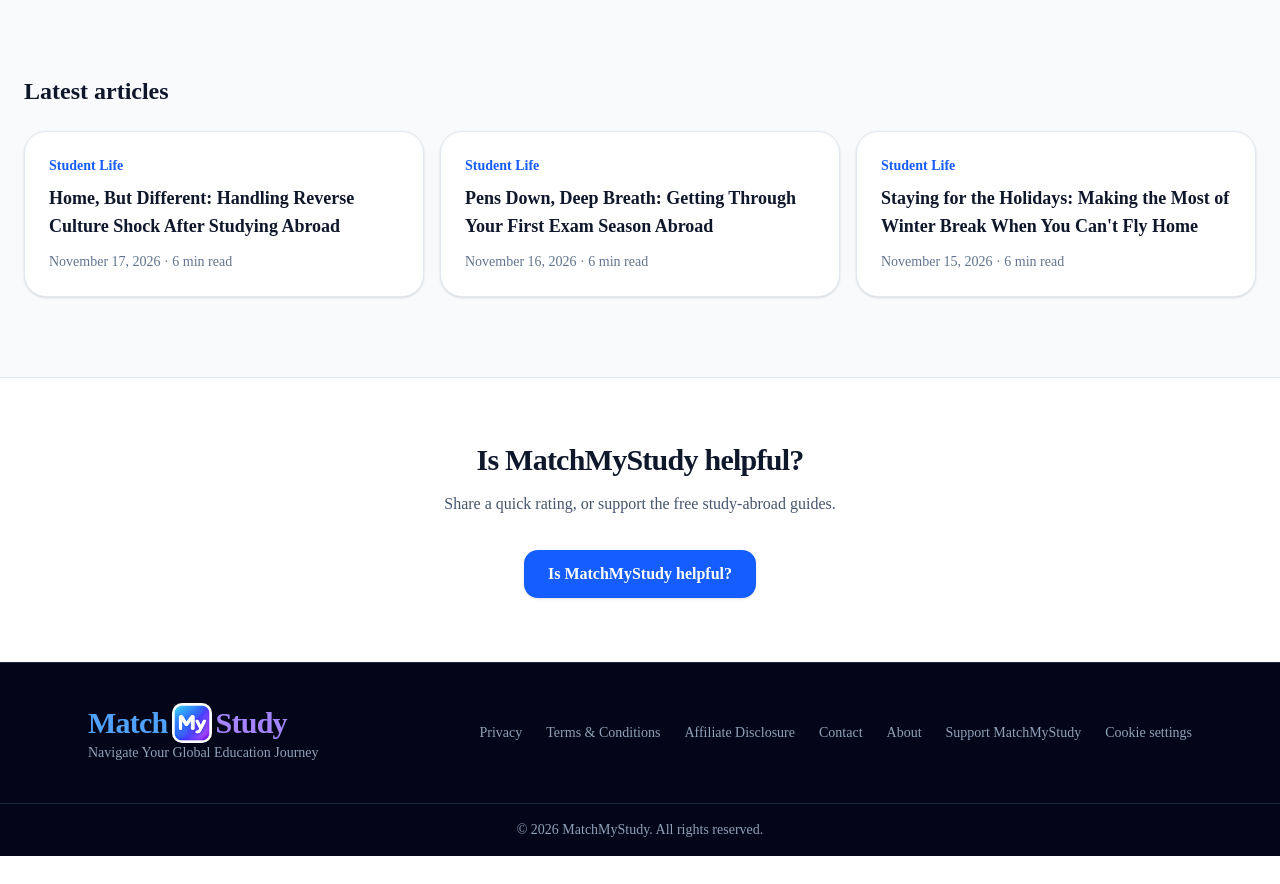
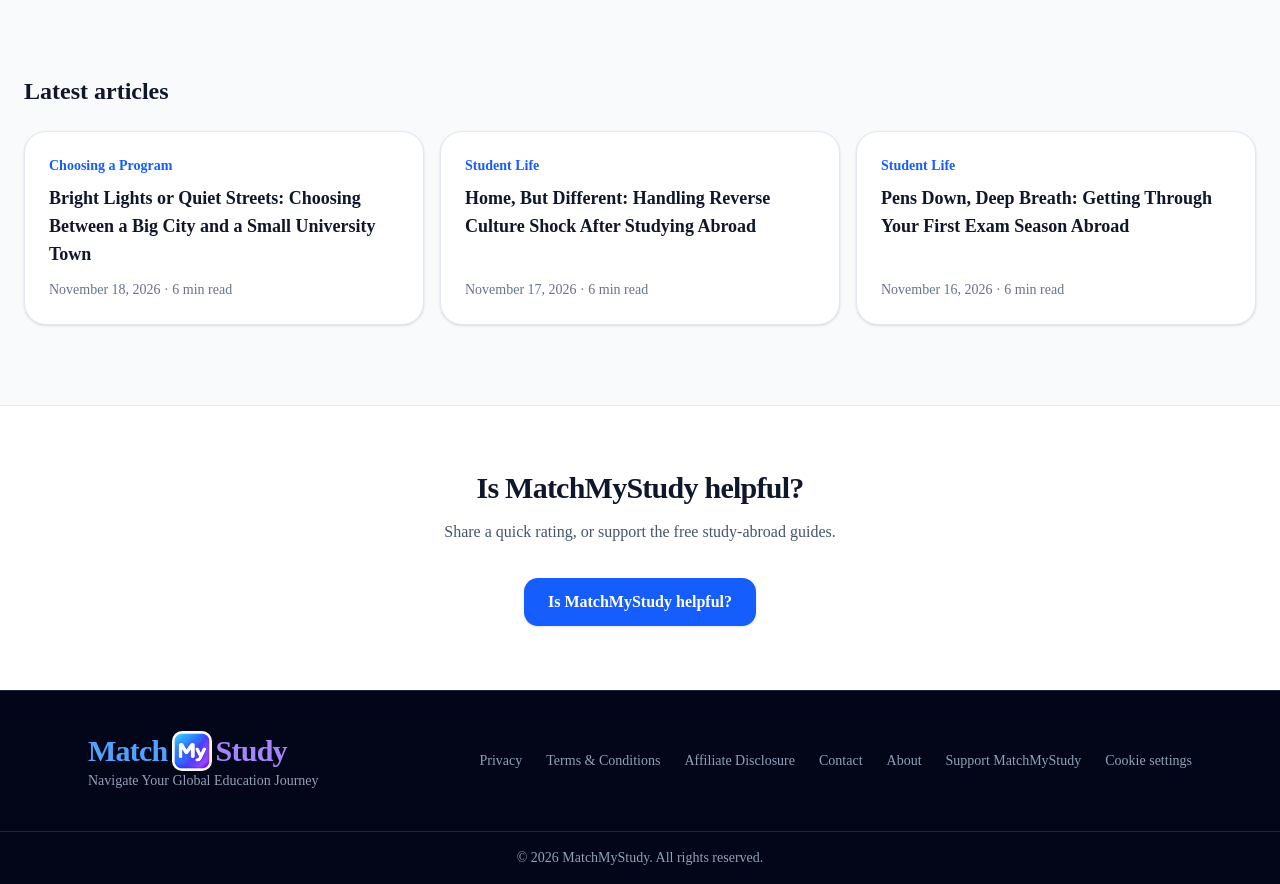
Before and after one commit to Ravindu612/MatchMyStudy, a Next.js app: page / in a window 1280 px wide. Shown: the part 2740-3624 px from the top of the page. Before the commit the page ends 3596 px from the top, so only its background shows below. Built offline with nearby package versions, Linux system fonts and the light colour scheme; no server answers.

Commit message:
Add November 18 blog post: Bright Lights or Quiet Streets: Choosing Between a Big City and a Small University Town

```diff
--- a/data/blog/posts.ts
+++ b/data/blog/posts.ts
@@ -1268,6 +1268,50 @@ export const blogPosts: BlogPost[] = [
     },
   },
   {
+    title: "Bright Lights or Quiet Streets: Choosing Between a Big City and a Small University Town",
+    slug: "big-city-or-small-town",
+    description:
+      "A warm, practical guide for international students deciding where to study: what daily life really feels like in a big city versus a small university town, how each affects costs, friendships, work and wellbeing, and simple ways to test which one fits you before you accept an offer.",
+    category: "Choosing a Program",
+    date: "2026-11-18",
+    readTime: "6 min read",
+    intro:
+      "When you shortlist universities, it is easy to focus on rankings, course modules and entry requirements. But you will not live inside a ranking table. You will live on a street, in a neighbourhood, in a place with its own rhythm, weather and late-night food options. For many international students, the city or town around the campus shapes their experience as much as the degree itself.\n\nSome students thrive in a huge, busy city where something is always happening. Others do their best work in a smaller town where the university is the heart of everything. Neither is better. The right choice is the one that suits how you like to live, study and recharge. Here is how to think it through.",
+    sections: [
+      {
+        heading: "What a big city gives you",
+        text: "Big cities offer variety. There are more cafés to study in, more cultural events, more communities from your home country, and more choice of food that tastes like home. Transport links are usually strong, so weekend trips and trips to the airport can be simpler.\n\nCities can also bring more opportunities beyond the classroom: internships, part-time jobs, networking events, and companies that hire graduates. If you are studying business, media, finance, design or technology, being close to an industry hub can make it easier to meet people and gain experience while you study.\n\nThe trade-off is that city life can feel fast and anonymous at first. Your classmates may be spread across different neighbourhoods, journeys to campus can be long, and you may need to make more effort to build a close circle of friends.",
+      },
+      {
+        heading: "What a small university town gives you",
+        text: "In a smaller town, the university is often the centre of local life. You keep bumping into the same faces at the library, the supermarket and the bus stop, which makes friendships form more naturally. Many students find it easier to settle in, feel safe walking home, and get involved in clubs and societies because everything is close by.\n\nDaily life can also feel calmer. Fewer distractions can mean better focus, and getting around on foot or by bike is often realistic. Some students say they felt part of a community within weeks rather than months.\n\nThe trade-off is choice. There may be fewer part-time jobs, fewer specialist shops, and a quieter nightlife. Getting to a major airport can take longer, and holidays can feel very quiet when many local students go home.",
+      },
+      {
+        heading: "Think about money without guessing",
+        text: "Living costs can differ a lot between a capital city and a smaller town, especially rent. Do not rely on general impressions. Look at each university's own cost of living guidance and accommodation pages, check how much student housing is available, and read what current students say about finding a room.\n\nAlso think about hidden costs. In a city, you may spend more on transport and going out. In a town, you may spend more on travel home or trips to bigger cities. Build a simple monthly budget for each option using official figures and real listings, then compare them side by side.",
+      },
+      {
+        heading: "Match the place to your goals",
+        text: "Ask yourself what you most want from these years abroad. If building professional experience during your studies matters most, a city close to your industry may help. If you want deep focus, a tight-knit community and an easier first year away from home, a smaller town might suit you better.\n\nAlso consider your course itself. Some subjects benefit from local connections, such as marine science near the coast, agriculture in a rural region, or politics near a capital. Check whether your program includes placements or projects, and where those usually happen.",
+      },
+      {
+        heading: "Be honest about your personality",
+        text: "Think about the moments you feel most like yourself. Do you recharge in a busy café surrounded by noise, or on a quiet walk by a river? Do you love discovering new restaurants every weekend, or do you prefer a few favourite places where people know your name?\n\nNeither answer is wrong. Students who love energy and anonymity can feel restless in a small town, while students who value routine and calm can feel worn out by a huge city. Choosing a place that matches your temperament makes the hard weeks easier.",
+      },
+      {
+        heading: "Test the fit before you decide",
+        text: "You can learn a lot about a place without visiting. Watch student vlogs filmed in the area, use street-view maps to walk from the accommodation to campus, and look at local events listings for a normal week. Join virtual open days and ask current international students what surprised them most about living there.\n\nTry imagining an ordinary weekday: where you wake up, how you get to class, where you buy groceries, and what you do in the evening. The place where that ordinary day feels good is often the right one.\n\nWherever you choose, you will grow into it. Big cities become smaller once you have your favourite corners, and small towns become bigger once you know their stories. Pick the place where you can picture yourself settling in, and let the rest unfold.",
+      },
+    ],
+    coverImage: "/images/blog/big-city-or-small-town.jpg",
+    coverImageAlt: "A student with a backpack walks along a tree-lined autumn street past road signs pointing to university colleges",
+    unsplash: {
+      photographerName: "Jeffrey Zhang",
+      photographerUrl: "https://unsplash.com/@jeffreyzhang_920",
+      photoUrl: "https://unsplash.com/photos/road-signs-on-autumn-street-XUZhMtM8ZaY",
+    },
+  },
+  {
     title: "Canada vs Australia for International Students",
     slug: "canada-vs-australia",
     description:
```
Also changed, not shown: public/images/blog/big-city-or-small-town.jpg (added).
